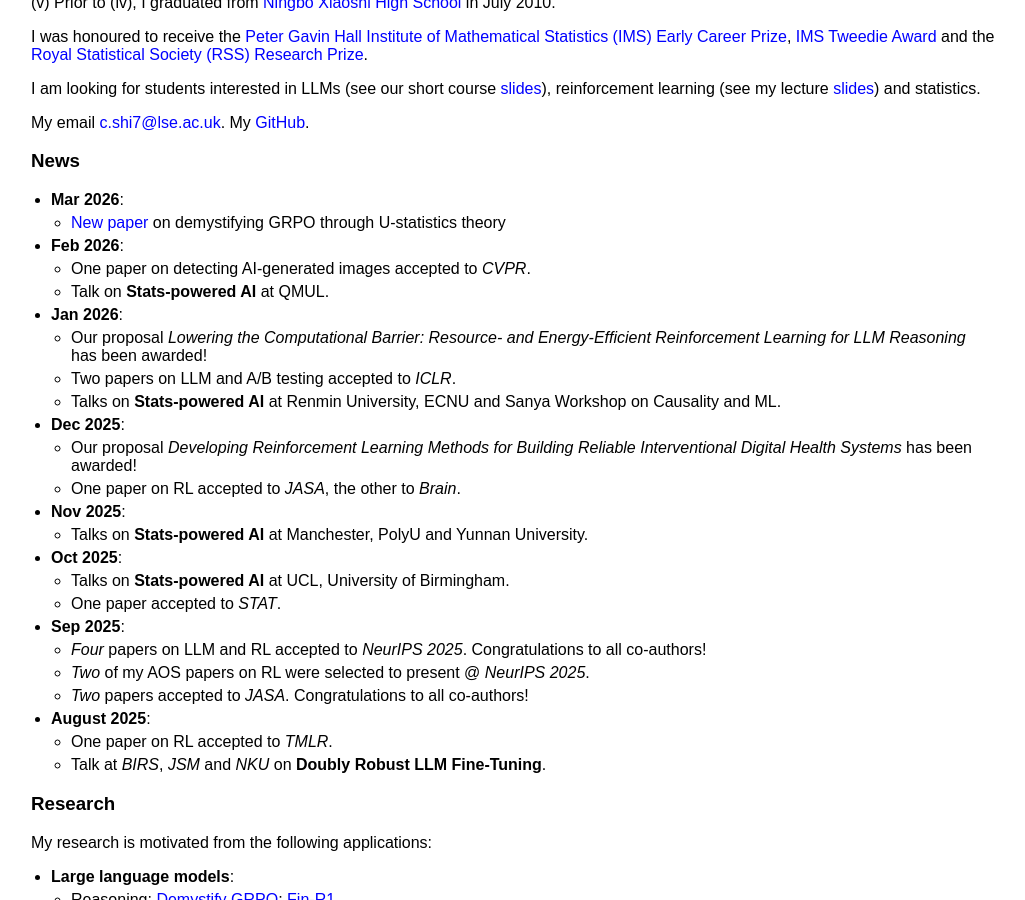
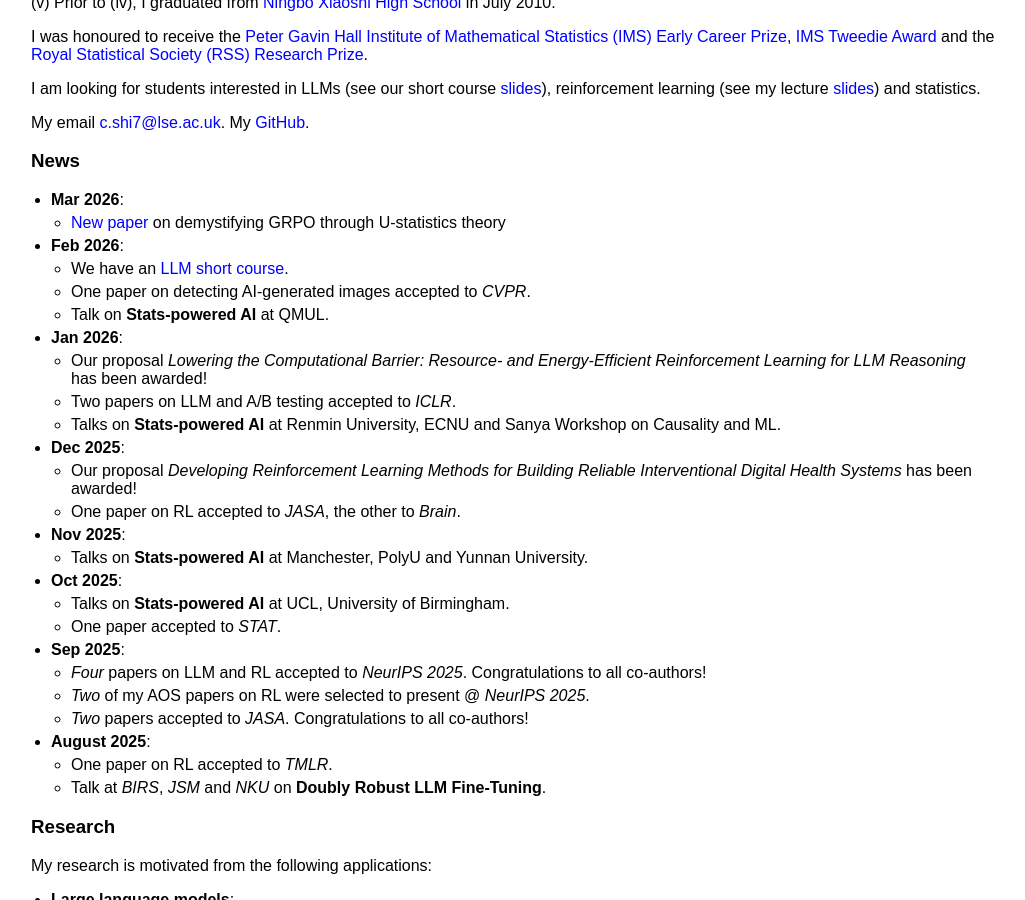
Before and after one commit to callmespring/callmespring.github.io, a Jekyll site: the page built from index.md, in a window 1280 px wide and 900 px high, scrolled down 1050 px. Shown: the whole window, without its empty margins (109-1134 px from the left). Built offline with Jekyll 4.4.1, drawn with Linux system fonts in a browser that asks for light colours.

Commit message:
Update index.md

```diff
--- a/index.md
+++ b/index.md
@@ -30,6 +30,7 @@
 - **Mar 2026**:
   * [New paper](https://github.com/callmespring/callmespring.github.io/blob/master/paper/GRPO.pdf) on demystifying GRPO through U-statistics theory
 - **Feb 2026**:
+  * We have an [LLM short course](https://github.com/noncollapse/LLM_short_course).
   * One paper on detecting AI-generated images accepted to *CVPR*.
   * Talk on **Stats-powered AI** at QMUL.
 - **Jan 2026**:
```
